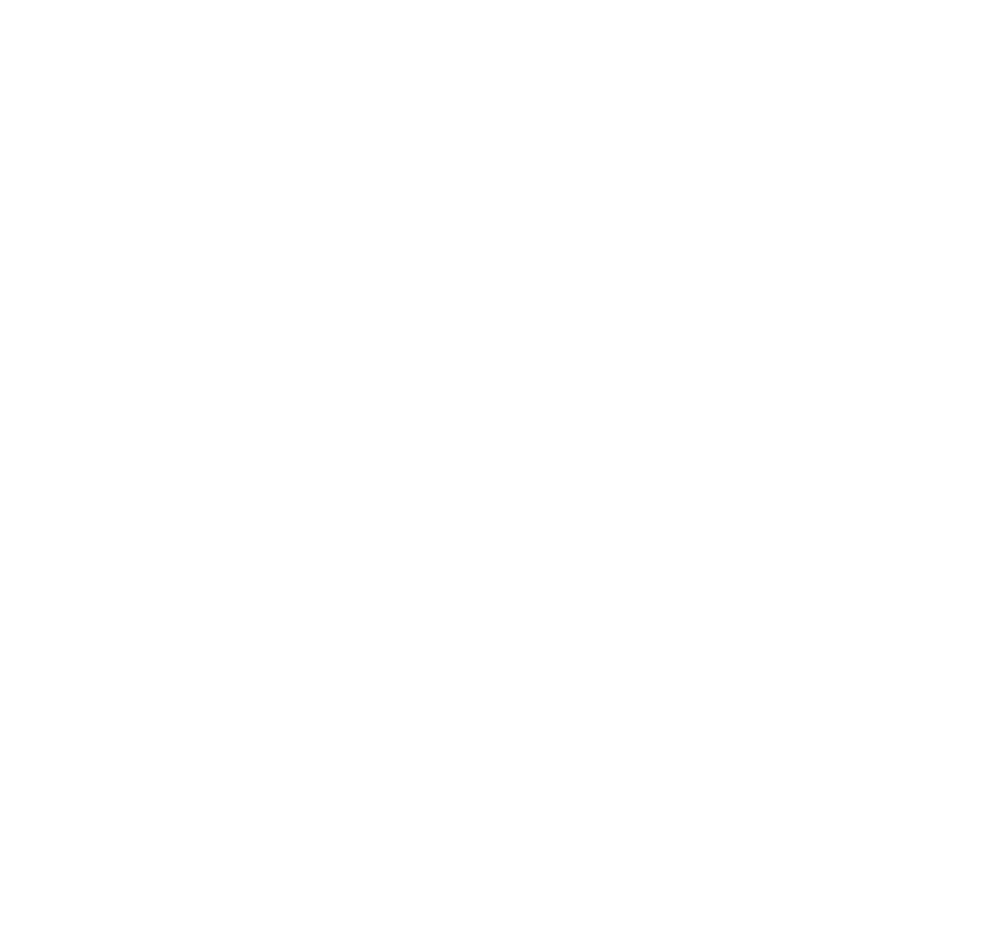
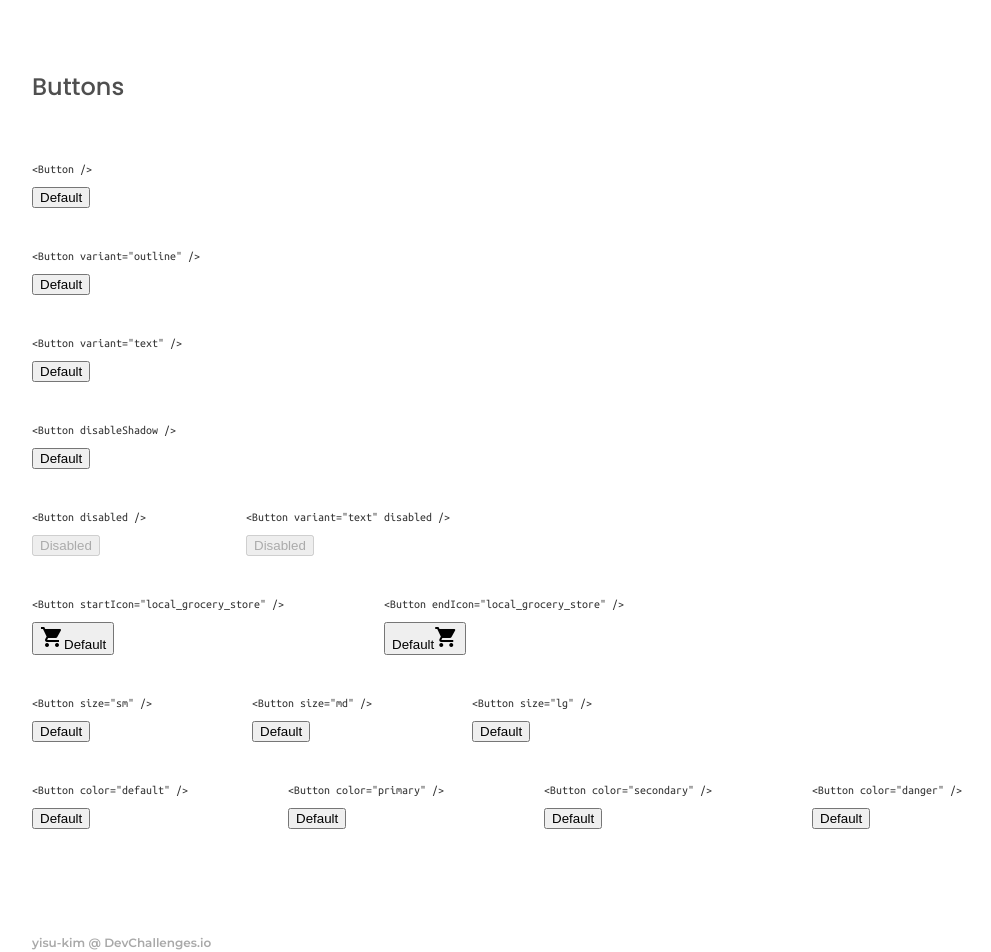
Before and after one commit to yisu-kim/dev-challenges, a React (Create React App) app in the folder button-component/: page / in a window 1280 px wide. Shown: the top 952 px of the page, without its empty margins (51-1042 px from the left). Before the commit the page ends 800 px from the top, so only its background shows below. Built offline with nearby package versions, Linux system fonts and the light colour scheme.

Commit message:
[#25] Home 페이지 작성
- App에 Home 페이지 추가
- 주어진 디자인대로 Button component 표시

Resolves #25

```diff
--- a/button-component/public/index.html
+++ b/button-component/public/index.html
@@ -24,6 +24,14 @@
       work correctly both with client-side routing and a non-root public URL.
       Learn how to configure a non-root public URL by running `npm run build`.
     -->
+    <link
+      href="https://fonts.googleapis.com/css2?family=Montserrat:wght@600&family=Noto+Sans+JP:wght@500&family=Poppins:wght@500&family=Ubuntu+Mono&display=swap"
+      rel="stylesheet"
+    />
+    <link
+      href="https://fonts.googleapis.com/icon?family=Material+Icons"
+      rel="stylesheet"
+    />
     <title>React App</title>
   </head>
   <body>
--- a/button-component/src/App.js
+++ b/button-component/src/App.js
@@ -1,8 +1,12 @@
 import React from "react";
-import "./App.css";
+import Home from "./routes/Home";
 
 function App() {
-  return <div className="App"></div>;
+  return (
+    <div className="App">
+      <Home />
+    </div>
+  );
 }
 
 export default App;
--- /dev/null
+++ b/button-component/src/routes/Home.css
@@ -0,0 +1,42 @@
+.Home {
+  box-sizing: border-box;
+  padding: 53px 0 0 83px;
+  display: flex;
+  flex-direction: column;
+}
+
+*,
+*:before,
+*:after {
+  box-sizing: inherit;
+}
+
+header > h1 {
+  font: 500 24px/36px Poppins, sans-serif;
+  color: #4f4f4f;
+}
+
+.container {
+  margin-top: 30px;
+  display: flex;
+}
+
+.item:not(:first-child) {
+  margin-left: 100px;
+}
+
+.item > p {
+  font: 12px/12px "Ubuntu Mono", monospace;
+  color: #333333;
+}
+
+footer {
+  margin-top: max(84.94px, min(22.651vw, 104px));
+  margin-bottom: max(12px, min(3.2vw, 240px));
+}
+
+.attribution > * {
+  font: 600 12px/15px "Montserrat";
+  color: #a9a9a9;
+  text-decoration: none;
+}
--- /dev/null
+++ b/button-component/src/routes/Home.js
@@ -0,0 +1,102 @@
+import React from "react";
+import Button from "../components/Button";
+import "./Home.css";
+
+function Home() {
+  return (
+    <div className="Home">
+      <header>
+        <h1>Buttons</h1>
+      </header>
+      <section className="contents">
+        <div className="container">
+          <div className="item">
+            <p> &lt;Button /&gt;</p>
+            <Button />
+          </div>
+        </div>
+        <div className="container">
+          <div className="item">
+            <p> &lt;Button variant="outline" /&gt;</p>
+            <Button variant="outline" color="primary" />
+          </div>
+        </div>
+        <div className="container">
+          <div className="item">
+            <p> &lt;Button variant="text" /&gt;</p>
+            <Button variant="text" color="primary" />
+          </div>
+        </div>
+        <div className="container">
+          <div className="item">
+            <p> &lt;Button disableShadow /&gt;</p>
+            <Button disableShadow color="primary" />
+          </div>
+        </div>
+        <div className="container">
+          <div className="item">
+            <p> &lt;Button disabled /&gt;</p>
+            <Button disabled innerText="Disabled" />
+          </div>
+          <div className="item">
+            <p> &lt;Button variant="text" disabled /&gt;</p>
+            <Button variant="text" disabled innerText="Disabled" />
+          </div>
+        </div>
+        <div className="container">
+          <div className="item">
+            <p> &lt;Button startIcon="local_grocery_store" /&gt;</p>
+            <Button startIcon="local_grocery_store" color="primary" />
+          </div>
+          <div className="item">
+            <p> &lt;Button endIcon="local_grocery_store" /&gt;</p>
+            <Button endIcon="local_grocery_store" color="primary" />
+          </div>
+        </div>
+        <div className="container">
+          <div className="item">
+            <p> &lt;Button size="sm" /&gt;</p>
+            <Button size="sm" color="primary" />
+          </div>
+          <div className="item">
+            <p> &lt;Button size="md" /&gt;</p>
+            <Button size="md" color="primary" />
+          </div>
+          <div className="item">
+            <p> &lt;Button size="lg" /&gt;</p>
+            <Button size="lg" color="primary" />
+          </div>
+        </div>
+        <div className="container">
+          <div className="item">
+            <p> &lt;Button color="default" /&gt;</p>
+            <Button color="default" />
+          </div>
+          <div className="item">
+            <p> &lt;Button color="primary" /&gt;</p>
+            <Button color="primary" />
+          </div>
+          <div className="item">
+            <p> &lt;Button color="secondary" /&gt;</p>
+            <Button color="secondary" />
+          </div>
+          <div className="item">
+            <p> &lt;Button color="danger" /&gt;</p>
+            <Button color="danger" />
+          </div>
+        </div>
+      </section>
+      <footer>
+        <div class="attribution">
+          <a href="https://github.com/yisu-kim/dev-challenges/tree/master/my-team-page">
+            yisu-kim
+          </a>
+          <span> @ </span>
+          <a href="https://devchallenges.io/">DevChallenges.io</a>
+        </div>
+      </footer>
+    </div>
+  );
+}
+
+export default Home;
```
Also changed, not shown: button-component/src/App.css (deleted).
